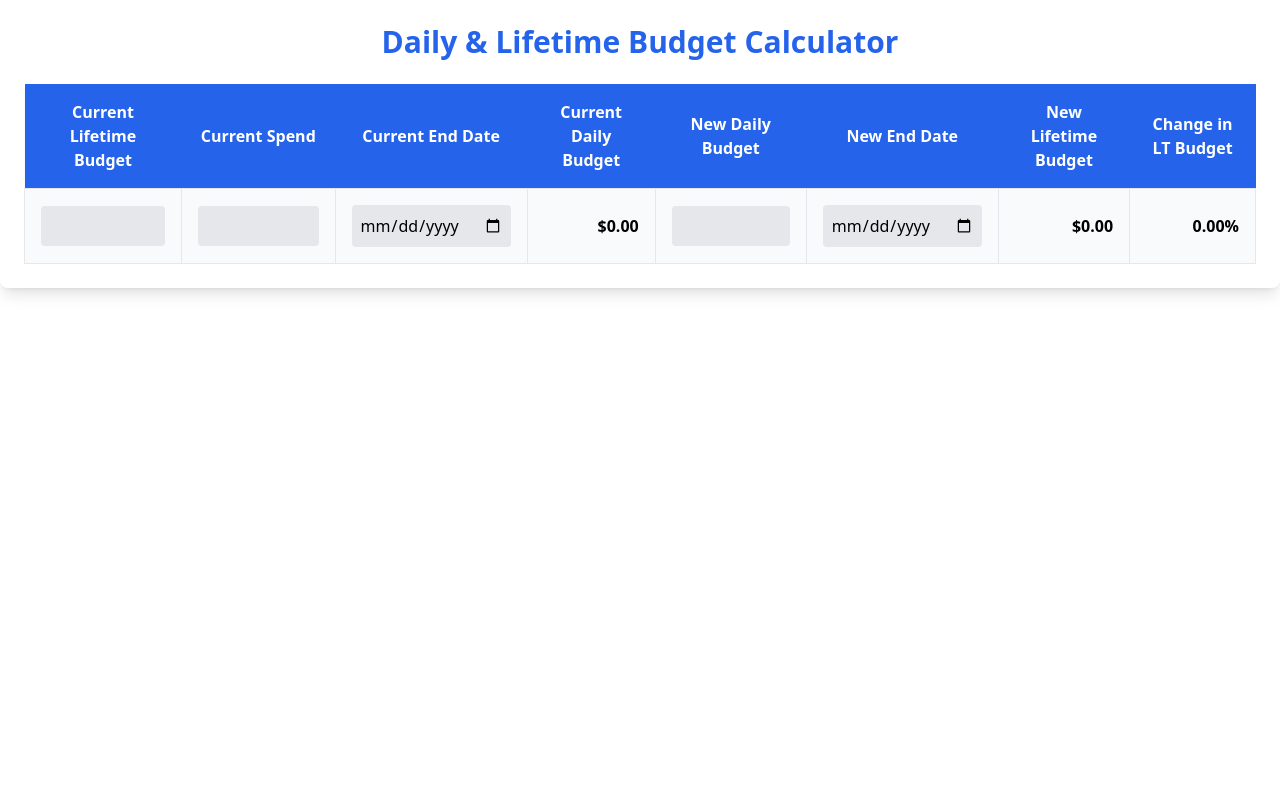
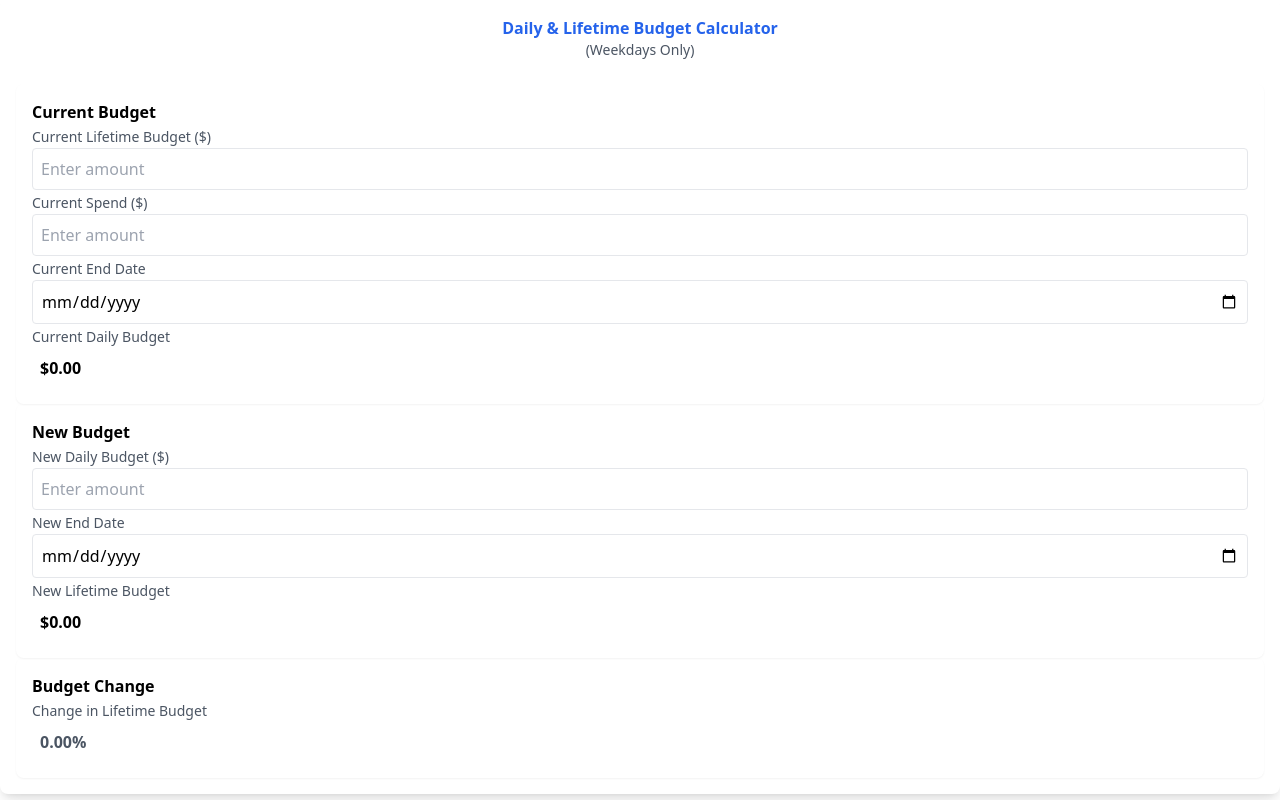
Before and after one commit to niksaderek/budget_cal, a React (Create React App) app: page / in a window 1280 px wide. Built offline with nearby package versions, Linux system fonts and the light colour scheme.

Commit message:
Update App.js

```diff
--- a/src/App.js
+++ b/src/App.js
@@ -69,85 +69,109 @@
   };
 
   return (
-    <div className="container mx-auto p-6 max-w-7xl bg-white rounded-lg shadow-lg">
-      <h1 className="text-3xl font-bold text-center mb-6 text-blue-600">Daily & Lifetime Budget Calculator</h1>
+    <div className="container mx-auto p-4 max-w-lg bg-white rounded-lg shadow-lg">
+      <h1 className="text-xl md:text-3xl font-bold text-center mb-4 text-blue-600">Daily & Lifetime Budget Calculator</h1>
+      <h2 className="text-sm md:text-base text-center mb-6 text-gray-600">(Weekdays Only)</h2>
 
-      <div className="overflow-x-auto">
-        <table className="min-w-full border-collapse bg-gray-50 shadow-sm rounded-lg">
-          <thead>
-            <tr>
-              <th className="bg-blue-600 text-white font-semibold p-4 border-b">Current Lifetime Budget</th>
-              <th className="bg-blue-600 text-white font-semibold p-4 border-b">Current Spend</th>
-              <th className="bg-blue-600 text-white font-semibold p-4 border-b">Current End Date</th>
-              <th className="bg-blue-600 text-white font-semibold p-4 border-b">Current Daily Budget</th>
-              <th className="bg-blue-600 text-white font-semibold p-4 border-b">New Daily Budget</th>
-              <th className="bg-blue-600 text-white font-semibold p-4 border-b">New End Date</th>
-              <th className="bg-blue-600 text-white font-semibold p-4 border-b">New Lifetime Budget</th>
-              <th className="bg-blue-600 text-white font-semibold p-4 border-b">Change in LT Budget</th>
-            </tr>
-          </thead>
-          <tbody>
-            <tr className="text-center">
-              <td className="border p-4">
+      <div className="space-y-6">
+        {/* Current Budget Section */}
+        <div className="bg-blue-50 p-4 rounded-lg shadow-sm">
+          <h2 className="text-lg font-semibold text-blue-700 mb-3">Current Budget</h2>
+
+          <div className="space-y-3">
+            <div className="flex flex-col">
+              <label className="text-sm font-medium text-gray-600 mb-1">Current Lifetime Budget ($)</label>
               <input
                 type="number"
                 name="currentLifetimeBudget"
                 value={budgetData.currentLifetimeBudget}
                 onChange={handleInputChange}
-                  step="100"
-                  className="p-2 bg-gray-200 rounded w-full"
+                className="p-2 bg-white border border-gray-300 rounded w-full"
+                placeholder="Enter amount"
               />
-              </td>
-              <td className="border p-4">
+            </div>
+
+            <div className="flex flex-col">
+              <label className="text-sm font-medium text-gray-600 mb-1">Current Spend ($)</label>
               <input
                 type="number"
                 name="currentSpend"
                 value={budgetData.currentSpend}
                 onChange={handleInputChange}
-                  step="100"
-                  className="p-2 bg-gray-200 rounded w-full"
+                className="p-2 bg-white border border-gray-300 rounded w-full"
+                placeholder="Enter amount"
               />
-              </td>
-              <td className="border p-4">
+            </div>
+
+            <div className="flex flex-col">
+              <label className="text-sm font-medium text-gray-600 mb-1">Current End Date</label>
               <input
                 type="date"
                 name="currentEndDate"
                 value={budgetData.currentEndDate}
                 onChange={(e) => handleDateChange('currentEndDate', e.target.value)}
-                  className="p-2 bg-gray-200 rounded w-full"
+                className="p-2 bg-white border border-gray-300 rounded w-full"
               />
-              </td>
-              <td className="border p-4 text-right font-semibold">
+            </div>
+
+            <div className="flex flex-col">
+              <label className="text-sm font-medium text-gray-600 mb-1">Current Daily Budget</label>
+              <div className="p-2 bg-gray-100 rounded w-full font-semibold text-blue-700">
                 ${budgetData.currentDailyBudget.toFixed(2)}
-              </td>
-              <td className="border p-4">
+              </div>
+            </div>
+          </div>
+        </div>
+
+        {/* New Budget Section */}
+        <div className="bg-green-50 p-4 rounded-lg shadow-sm">
+          <h2 className="text-lg font-semibold text-green-700 mb-3">New Budget</h2>
+
+          <div className="space-y-3">
+            <div className="flex flex-col">
+              <label className="text-sm font-medium text-gray-600 mb-1">New Daily Budget ($)</label>
               <input
                 type="number"
                 name="newDailyBudget"
                 value={budgetData.newDailyBudget}
                 onChange={handleInputChange}
-                  step="100"
-                  className="p-2 bg-gray-200 rounded w-full"
+                className="p-2 bg-white border border-gray-300 rounded w-full"
+                placeholder="Enter amount"
+                step="100"  // Step value set to 100
               />
-              </td>
-              <td className="border p-4">
+            </div>
+
+            <div className="flex flex-col">
+              <label className="text-sm font-medium text-gray-600 mb-1">New End Date</label>
               <input
                 type="date"
                 name="newEndDate"
                 value={budgetData.newEndDate}
                 onChange={(e) => handleDateChange('newEndDate', e.target.value)}
-                  className="p-2 bg-gray-200 rounded w-full"
+                className="p-2 bg-white border border-gray-300 rounded w-full"
               />
-              </td>
-              <td className="border p-4 text-right font-semibold">
+            </div>
+
+            <div className="flex flex-col">
+              <label className="text-sm font-medium text-gray-600 mb-1">New Lifetime Budget</label>
+              <div className="p-2 bg-gray-100 rounded w-full font-semibold text-green-700">
                 ${budgetData.newLifetimeBudget.toFixed(2)}
-              </td>
-              <td className="border p-4 text-right font-semibold">
+              </div>
+            </div>
+          </div>
+        </div>
+
+        {/* Results Section */}
+        <div className="bg-purple-50 p-4 rounded-lg shadow-sm">
+          <h2 className="text-lg font-semibold text-purple-700 mb-3">Budget Change</h2>
+
+          <div className="flex flex-col">
+            <label className="text-sm font-medium text-gray-600 mb-1">Change in Lifetime Budget</label>
+            <div className={`p-2 rounded w-full font-bold ${budgetData.changeInLTBudget > 0 ? 'text-red-600 bg-red-50' : budgetData.changeInLTBudget < 0 ? 'text-green-600 bg-green-50' : 'text-gray-600 bg-gray-100'}`}>
               {budgetData.changeInLTBudget.toFixed(2)}%
-              </td>
-            </tr>
-          </tbody>
-        </table>
+            </div>
+          </div>
+        </div>
       </div>
     </div>
   );
```
Lines whose indentation alone changed are shown as unchanged.
